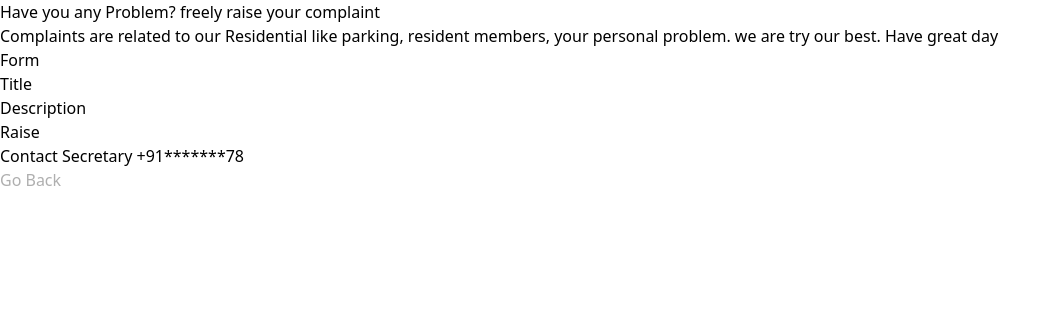
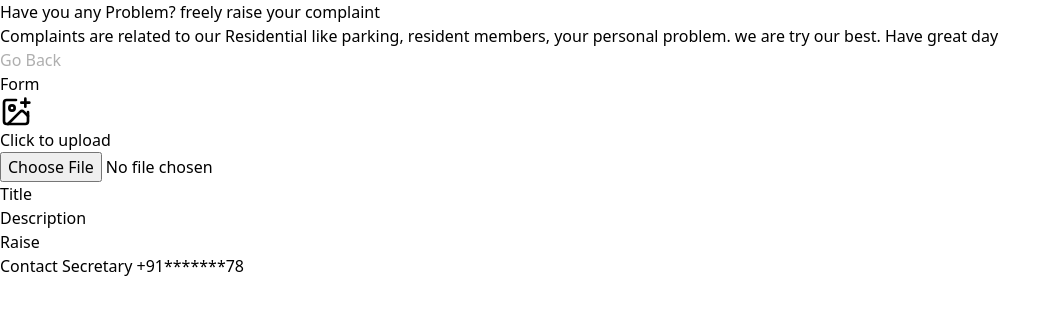
Before and after one commit to kkunvar2/lwr-frontend, a React (Create React App) app: page /complaintForm in a window 1280 px wide. Shown: the top 314 px of the page, without its empty margins (0-1061 px from the left). Built offline with nearby package versions, Linux system fonts and the light colour scheme.

Commit message:
image uploading on complaint module

```diff
--- a/src/Components/Complaint/ComplaintForm.js
+++ b/src/Components/Complaint/ComplaintForm.js
@@ -1,9 +1,11 @@
 import React, { useState } from 'react'
 import { Link, useNavigate } from 'react-router-dom'
-
+import readImage from '../../Services/readImage'
 
 
 const ComplaintForm = () => {
+
+    const [image, setImage] = useState(null)
 
     const navigate = useNavigate();
     const [values, setValues] = useState({
@@ -11,8 +13,15 @@ const ComplaintForm = () => {
         description: ''
     })
 
+    //image change
+    const fileChange = async (e) => {
+        const imageString = await readImage(e.target.files[0]);
+        // console.log(imageString);
+        setImage(imageString);
+    }
+
     //submiting form
-    const handleSubmit = async (e) =>{
+    const handleSubmit = async (e) => {
         e.preventDefault()
         try {
             const token = localStorage.getItem('token')
@@ -25,18 +34,21 @@ const ComplaintForm = () => {
                 body: JSON.stringify(values),
             });
             if (response.ok) {
+                setImage(null)
                 navigate('/complaintTab')
                 console.log('Complaint registered successfully');
             } else {
                 console.error('Failed to register complaint');
             }
         } catch (error) {
-            console.error('Error registering complaint:', error);
+            console.error('Error registering complaint');
         }
         console.log(values);
     }
 
-    const handlechange = (e) =>{
+
+
+    const handlechange = (e) => {
         const { name, value } = e.target;
         setValues({
             ...values,
@@ -51,12 +63,104 @@ const ComplaintForm = () => {
                     <div className="lg:w-3/5 md:w-1/2 md:pr-16 lg:pr-0 pr-0">
                         <h1 className="title-font font-medium text-3xl text-white">Have you any Problem? freely raise your complaint</h1>
                         <p className="leading-relaxed mt-4">Complaints are related to our Residential like parking, resident members, your personal problem. we are try our best. <span className='text-yellow-500'>Have great day</span> </p>
+                        <div className='flex justify-center '>
+                    <Link to='/dash'>
+                        <button className='bg-white p-3 rounded-full text-black font-semibold shadow-lg shadow-gray-600'>Go Back</button>
+                    </Link>
+                </div>
                     </div>
 
                     <form className="lg:w-2/6 md:w-1/2 bg-gray-800 bg-opacity-50 rounded-lg p-8 flex flex-col md:ml-auto w-full mt-10 md:mt-0"
                         onSubmit={handleSubmit}>
-            <div className='flex items-center justify-between'>
                         <h2 className="text-white text-lg font-medium title-font mb-5">Form</h2>
+                        <div className='flex items-center justify-center w-full'>
+                            {!image ? (
+                                <label
+                                    htmlFor="dropzone-file"
+                                    className="flex flex-col items-center justify-center w-full h-44 border-2 border-gray-300 border-dashed rounded-lg cursor-pointer bg-gray-50 hover:bg-gray-100 "
+                                >
+                                    <div className="flex flex-col items-center justify-center pt-5 pb-6">
+                                        <svg
+                                            xmlns="http://www.w3.org/2000/svg"
+                                            width="32"
+                                            height="32"
+                                            viewBox="0 0 24 24"
+                                            fill="none"
+                                            stroke="currentColor"
+                                            strokeWidth="2"
+                                            strokeLinecap="round"
+                                            strokeLinejoin="round"
+                                            className="w-8 h-8 mb-4 text-gray-500"
+                                        >
+                                            <path d="M21 12v7a2 2 0 0 1-2 2H5a2 2 0 0 1-2-2V5a2 2 0 0 1 2-2h7" />
+                                            <line
+                                                x1="16"
+                                                x2="22"
+                                                y1="5"
+                                                y2="5"
+                                            />
+                                            <line
+                                                x1="19"
+                                                x2="19"
+                                                y1="2"
+                                                y2="8"
+                                            />
+                                            <circle cx="9" cy="9" r="2" />
+                                            <path d="m21 15-3.086-3.086a2 2 0 0 0-2.828 0L6 21" />
+                                        </svg>
+                                        <p className="mb-2 text-sm text-blue-500 ">
+                                            <span className="font-semibold">
+                                                Click to upload
+                                            </span>{" "}
+                                        </p>
+                                    </div>
+                                </label>
+                            ) : (
+                                <div className="relative flex flex-col items-center justify-center w-full h-44 border-2 border-gray-300 border-dashed rounded-lg cursor-pointer bg-gray-50 hover:bg-gray-100 ">
+                                    <div className="flex flex-col items-center justify-center pt-5 pb-6">
+                                        <svg
+                                            xmlns="http://www.w3.org/2000/svg"
+                                            width="32"
+                                            height="32"
+                                            viewBox="0 0 24 24"
+                                            fill="none"
+                                            stroke="#a30000"
+                                            strokeWidth="2"
+                                            strokeLinecap="round"
+                                            strokeLinejoin="round"
+                                            className="z-10"
+                                            onClick={() => {
+                                                setImage(null);
+                                                // form.current[0].value =
+                                                //     null;
+                                            }}
+                                        >
+                                            <path d="M21 9v10a2 2 0 0 1-2 2H5a2 2 0 0 1-2-2V5a2 2 0 0 1 2-2h7" />
+                                            <line
+                                                x1="16"
+                                                x2="22"
+                                                y1="5"
+                                                y2="5"
+                                            />
+                                            <circle cx="9" cy="9" r="2" />
+                                            <path d="m21 15-3.086-3.086a2 2 0 0 0-2.828 0L6 21" />
+                                        </svg>
+                                    </div>
+                                    <img
+                                        src={image}
+                                        className="absolute w-full h-full rounded-xl object-contain object-center opacity-40"
+                                        alt=""
+                                    />
+                                </div>
+                            )}
+                                <input
+                                    id='dropzone-file'
+                                    type="file"
+                                    className="hidden"
+                                    name="photo"
+                                    onChange={fileChange}
+                                    accept="image/*"
+                                    />
                             </div>
 
                         {/* Name */}
@@ -67,7 +171,7 @@ const ComplaintForm = () => {
                                 value={values.title}
                                 type="text"
                                 name="title"
-                    className="w-full bg-gray-600 bg-opacity-20 focus:bg-transparent focus:ring-2 focus:ring-yellow-900 rounded border border-gray-600 focus:border-yellow-500 text-base outline-none text-gray-100 py-1 px-3 leading-8 transition-colors duration-200 ease-in-out"/>
+                                className="w-full bg-gray-600 bg-opacity-20 focus:bg-transparent focus:ring-2 focus:ring-yellow-900 rounded border border-gray-600 focus:border-yellow-500 text-base outline-none text-gray-100 py-1 px-3 leading-8 transition-colors duration-200 ease-in-out" />
                         </div>
 
                         {/* Type */}
@@ -80,18 +184,15 @@ const ComplaintForm = () => {
                                 value={values.description}
                                 type="text"
                                 name="description"
-                className="w-full bg-gray-600 bg-opacity-20 focus:bg-transparent focus:ring-2 focus:ring-yellow-900 rounded border border-gray-600 focus:border-yellow-500 text-base outline-none text-gray-100 py-1 px-3 leading-8 transition-colors duration-200 ease-in-out"/>
+                                className="w-full bg-gray-600 bg-opacity-20 focus:bg-transparent focus:ring-2 focus:ring-yellow-900 rounded border border-gray-600 focus:border-yellow-500 text-base outline-none text-gray-100 py-1 px-3 leading-8 transition-colors duration-200 ease-in-out" />
                         </div>
 
-            <button className="text-white bg-yellow-500 border-0 py-2 px-8 focus:outline-none hover:bg-yellow-600 rounded text-lg">Raise</button>
+                        <button className="text-white bg-yellow-500 border-0 py-2 px-8 focus:outline-none hover:bg-yellow-600 rounded text-lg"
+                            type='submit'>Raise</button>
                         <p className="text-xs mt-3">Contact Secretary <span className='text-blue-400'>+91*******78</span></p>
                     </form>
                 </div>
-        <div className='flex justify-center '>
-            <Link to='/dash'>
-                <button className='bg-white p-3 rounded-full text-black font-semibold shadow-lg shadow-gray-600'>Go Back</button>
-            </Link>
-        </div>
+
             </section>
         </>
     )
--- a/src/Components/Profile.js
+++ b/src/Components/Profile.js
@@ -118,7 +118,14 @@ const handleLogout = () =>{
             <div className='md:px-24 px-3'>
                 <div className='flex py-10 items-center gap-6'>
                     <div className='flex flex-col relative'>
-                         <img src={userImage ? URL.createObjectURL(userImage) : <LuUser2/>} className='h-24 w-24 rounded-full' />
+                    {userImage ? (
+                        <img
+                            src={URL.createObjectURL(userImage)}
+                            className="h-24 w-24 rounded-full"
+                        />
+                        ) : (
+                        <LuUser2 className="h-24 w-24 rounded-full" />
+                    )}
                             <button
                                 className='absolute bottom-0 right-0 bg-gray-300 p-1 rounded-full hover:bg-gray-400'
                                 onClick={() => fileInputRef.current.click()}>
@@ -128,6 +135,7 @@ const handleLogout = () =>{
                             <input
                                 ref={fileInputRef}
                                 type='file'
+                                name='photo'
                                 className='hidden'
                                 onChange={handleImageChange}
                             />
--- /dev/null
+++ b/src/Services/readImage.js
@@ -0,0 +1,8 @@
+const readImage = (image) => new Promise((resolve, reject) => {
+    const reader = new FileReader();
+    reader.onload = (event) => resolve(event.target.result);
+    reader.onerror = reject;
+    reader.readAsDataURL(image);
+});
+
+export default readImage;
```
Lines whose indentation alone changed are shown as unchanged.
